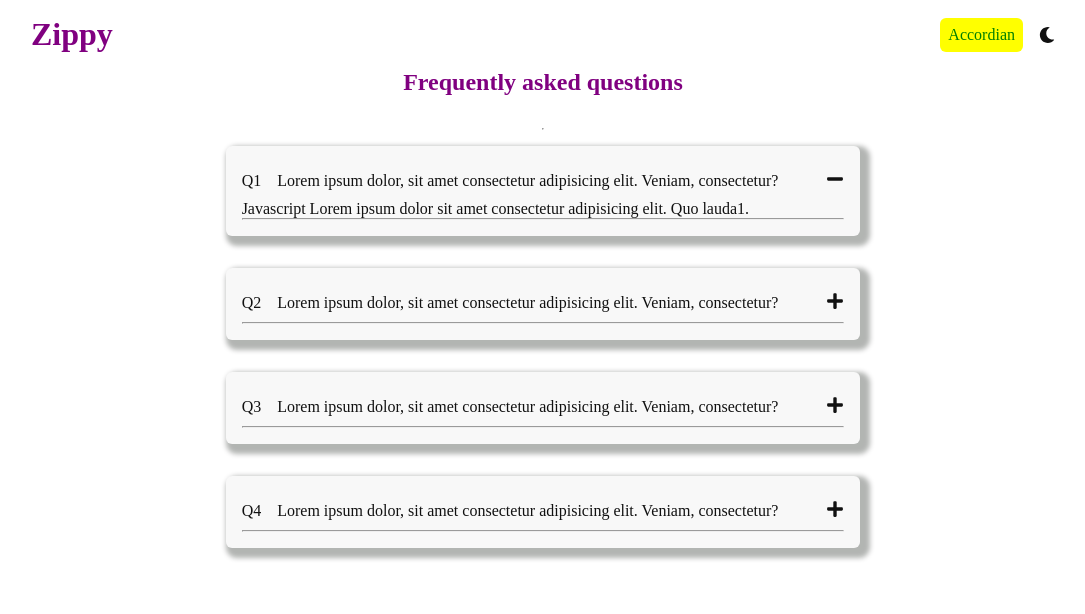
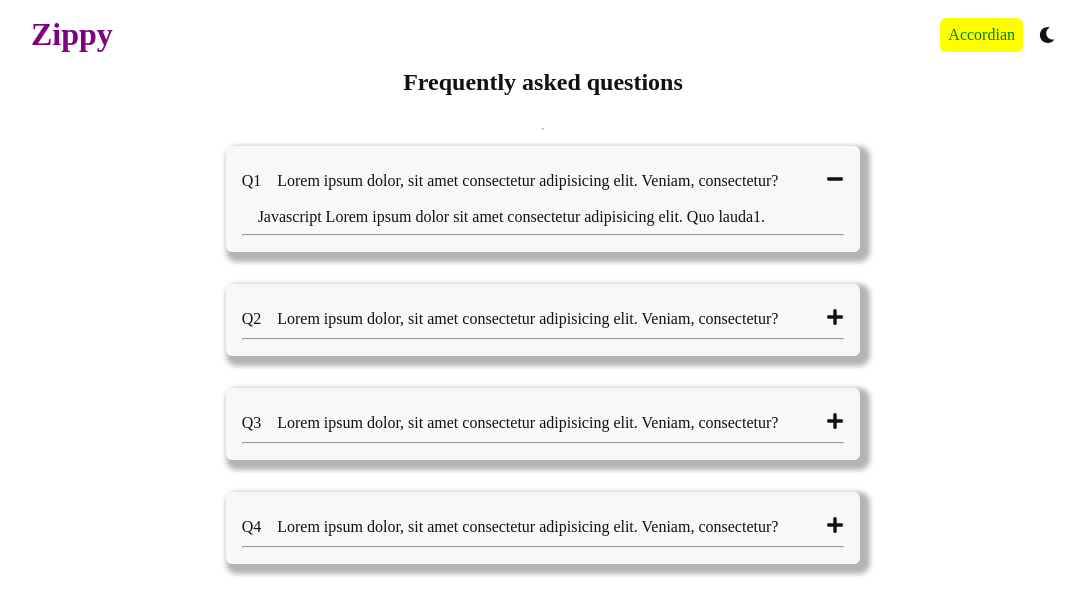
Before and after one commit to vawkei/assgnt-zipBoard, a React (Vite) app: page /accordion in a window 1280 px wide. Both pictures are taken after a click on the icon 932 px from the left and 179 px from the top of the page. Shown: the top 614 px of the page, without its empty margins (97-1182 px from the left). Built offline with nearby package versions, Linux system fonts and the light colour scheme.

Commit message:
reworked on the animation logic for the accordion

```diff
--- a/src/components/accordion/Accordion.module.scss
+++ b/src/components/accordion/Accordion.module.scss
@@ -3,6 +3,8 @@
   align-items: center;
   justify-content: center;
   flex-direction: column; //📒column layout naturally stacks content vertically, which is ideal for small screens,no need to "break" layouts📒
+
+  width:100%
 
   h2 {
     color: var(--heading-color);
@@ -19,6 +21,7 @@
     .data-item {
       padding: 1rem;
       margin: 1rem 0;
+      max-width:650px;
     }
 
     .data-content {
@@ -36,28 +39,25 @@
       }
     }
     .accordion-content {
-      animation-name: slideDown;
-      animation-duration: 3s;
-      animation-delay: 0s;
-      animation-fill-mode: forwards;
+      overflow: hidden;
+      padding: 0.5rem 1rem;
+      background-color: var(--card-color);
+      color: var(--text-color);
+    }
+  }
 
-      // background-color: red;
-      // opacity: 0;
-
-      .slide-down {
+  .slide-down {
         animation-name: slideDown;
-        animation-duration: 3s;
+        animation-duration: 1s;
         animation-delay: 0s;
         animation-fill-mode: forwards;
       }
       .slide-up {
         animation-name: slideUp;
-        animation-duration: 3s;
+        animation-duration: 0.5s;
         animation-delay: 0s;
         animation-fill-mode: forwards;
       }
-    }
-  }
 
   @keyframes slideDown {
     from {
--- a/src/components/accordion/Accordion.tsx
+++ b/src/components/accordion/Accordion.tsx
@@ -1,17 +1,33 @@
 import classes from "./Accordion.module.scss";
-import { QuestionData,ResponseData } from "../questionData/Data";
+import { QuestionData, ResponseData } from "../questionData/Data";
 import { FaMinus, FaPlus } from "react-icons/fa";
 import { useState } from "react";
 import Card from "../ui/card/Card";
 
 const Accordion = () => {
+  const [activeId, setActiveId] = useState<string | null>(null);
+  const [animationState, setAnimationState] = useState<string | null>(null);
+  const [closingId, setClosingId] = useState<string | null>(null);
 
-    const [activeId,setActiveId] = useState<string|null>(null)
+  const toggleAccordion = (id: string) => {
+    if (activeId === id) {
+      setAnimationState("exiting");
+      setClosingId(id);
+    } else {
+      setActiveId(id);
+      setAnimationState("entering");
+      setClosingId(null);
+    }
+  };
 
-    // console.log("activeId:", "activeIdState:",activeId)
-    const toggleAccordion = (id:string)=>{
-        // console.log("activeId:",id, "activeIdState:",activeId)
-        setActiveId((currentState)=>currentState===id?null:id)
+  const handleAnimationEnd = (id: string) => {
+    if (animationState === "exiting" && closingId === id) {
+      setActiveId(null);
+      setAnimationState(null);
+      setClosingId(null);
+    } else {
+      setAnimationState(null);
+    }
   };
 
   return (
@@ -19,12 +35,17 @@ const Accordion = () => {
       <h2>Frequently asked questions</h2>
       <div className={classes["items-section"]}>
         <hr />
-                {QuestionData.map((data)=>{
-                    const isOpen = activeId===data.id;
-                    console.log("isOpen:",isOpen)
-                    const response = ResponseData.find((res)=>res.id===data.id);
+        {QuestionData.map((data) => {
+          const isOpen = activeId === data.id;
+          console.log("isOpen:", isOpen);
+
+          const shouldRenderContent = isOpen || closingId === data.id;
+          console.log("shouldRenderContent:", shouldRenderContent);
+
+          const response = ResponseData.find((res) => res.id === data.id);
           // console.log("responseData:",response)
-                    return(
+
+          return (
             <Card className={classes["data-item"]} key={data.id}>
               <div className={classes["data-content"]}>
                 <div className={classes.left}>
@@ -33,27 +54,44 @@ const Accordion = () => {
                 </div>
 
                 <div className={classes.right}>
-                                    {isOpen?(
-                                        <FaMinus size={18} onClick={()=>toggleAccordion(data.id)} />
-                                    ):(
-                                        <FaPlus size={18} onClick={()=>toggleAccordion(data.id)} />
+                  {isOpen ? (
+                    <FaMinus
+                      size={18}
+                      onClick={() => toggleAccordion(data.id)}
+                    />
+                  ) : (
+                    <FaPlus
+                      size={18}
+                      onClick={() => toggleAccordion(data.id)}
+                    />
                   )}
                 </div>
               </div>
               {/* 👇👇==============Accordion conmtent=============👇👇*/}
-                            {isOpen &&(
-                                <div className={classes["accordion-content"]}>
+              {shouldRenderContent && (
+                <div
+                  className={`${classes["accordion-content"]}
+                                    ${
+                                      animationState === "exiting" &&
+                                      closingId === data.id
+                                        ? classes["slide-up"]
+                                        : animationState === "entering" &&
+                                          activeId === data.id
+                                        ? classes["slide-down"]
+                                        : ""
+                                    }`}
+                  onAnimationEnd={() => handleAnimationEnd(data.id)}>
                   <p>{response?.response}</p>
                 </div>
               )}
               {/*👆👆 ==============Accordion conmtent============= 👆👆*/}
               <hr />
             </Card>
-                    )
+          );
         })}
       </div>
     </div>
   );
-}
+};
 
 export default Accordion;
--- a/src/components/questionData/Data.ts
+++ b/src/components/questionData/Data.ts
@@ -25,11 +25,11 @@ export const ResponseData = [
     },
      {
         id: 'Q2',
-        response: "Reactjs Lorem ipsum dolor sit amet consectetur adipisicing elit. Aut dicta mun2."
+        response: "Reactjs Lorem ipsum dolor sit amet consectetur adipisicing elit. Aut dicta We used to sit down there and write codes everyday until lord knows when mun2."
     },
      {
         id: 'Q3',
-        response: "Nextjs Lorem ipsum, dolor sit amet consectetur adipisicing elit. Quasi odit cor.3."
+        response: "Nextjs Lorem ipsum, dolor sit amet consectetur adipisicing elit. Quasi odit cor we may go there tomorrow if he comes but for now lets just staty at home and pray and code. anything is possible if you put your mind to it.3."
     },
      {
         id: 'Q4',
```
Lines whose indentation alone changed are shown as unchanged.
